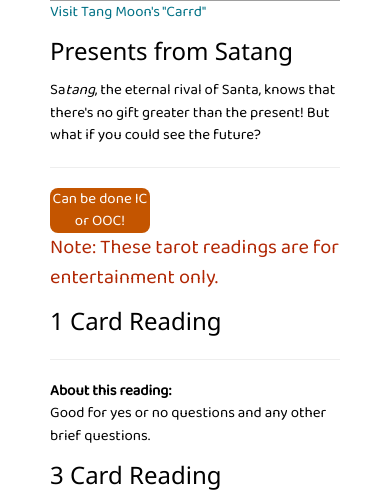
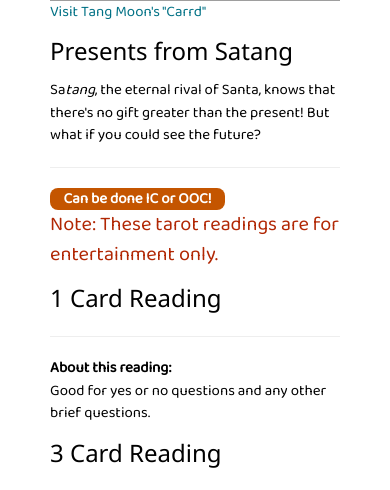
Before and after one commit to lexausart/Sari-Sari, a PHP site: page /fortune.html in a window 390 px wide. Shown: the part 499-989 px from the top of the page. Run offline with PHP 8.4, Linux system fonts and the light colour scheme; grey boxes are pictures that could not be loaded.

Commit message:
finished up badge css

```diff
--- a/style.css
+++ b/style.css
@@ -872,10 +872,10 @@ i {
 
 .badge {
     border-radius: 8px;
-    width: 100px;
+    width: 175px;
     background-color: #C45500;
     color: white;
-    font-weight: 400;
+    font-weight: 600;
     border: none;
 }
 
@@ -1748,11 +1748,10 @@ i {
 
     .badge {
         border-radius: 8px;
-        width: 100px;
+        width: 175px;
         background-color: #C45500;
         color: white;
-        font-weight: 400;
+        font-weight: 600;
         border: none;
     }
-
-}
+}
```
